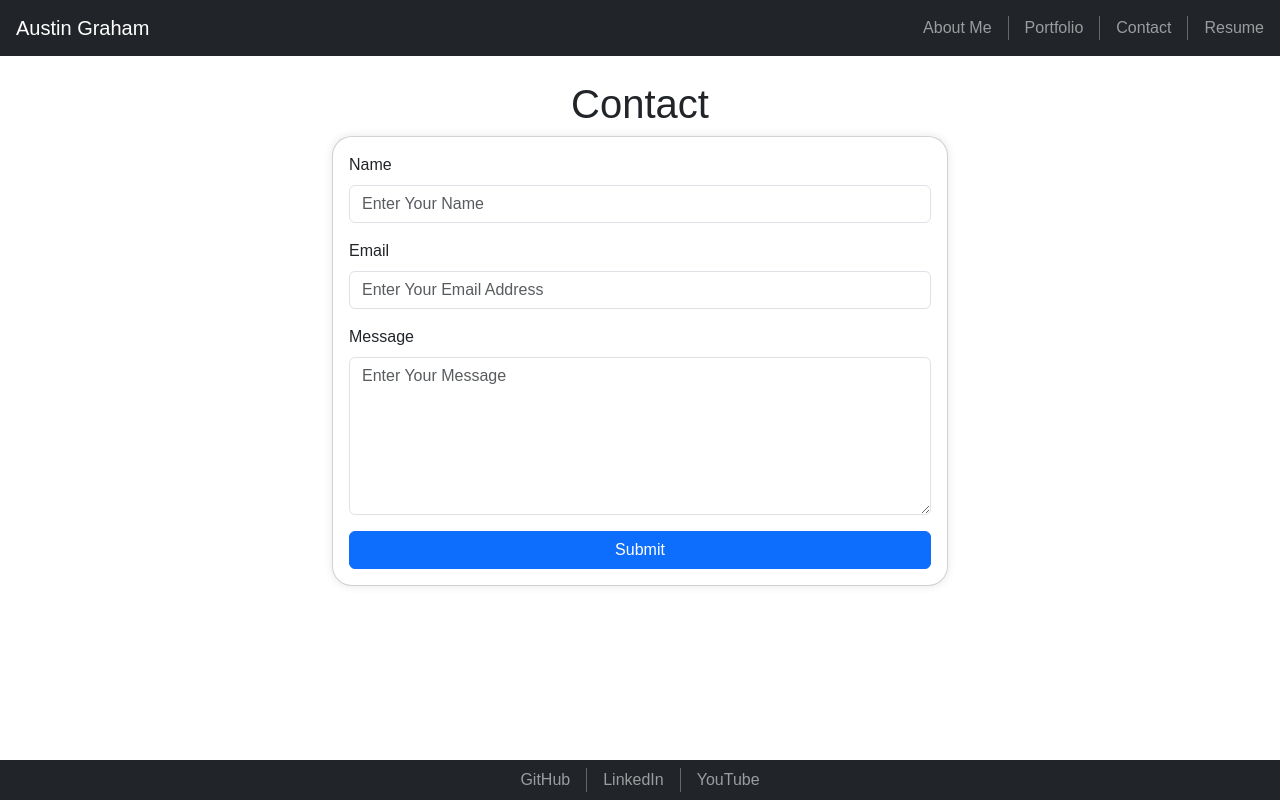
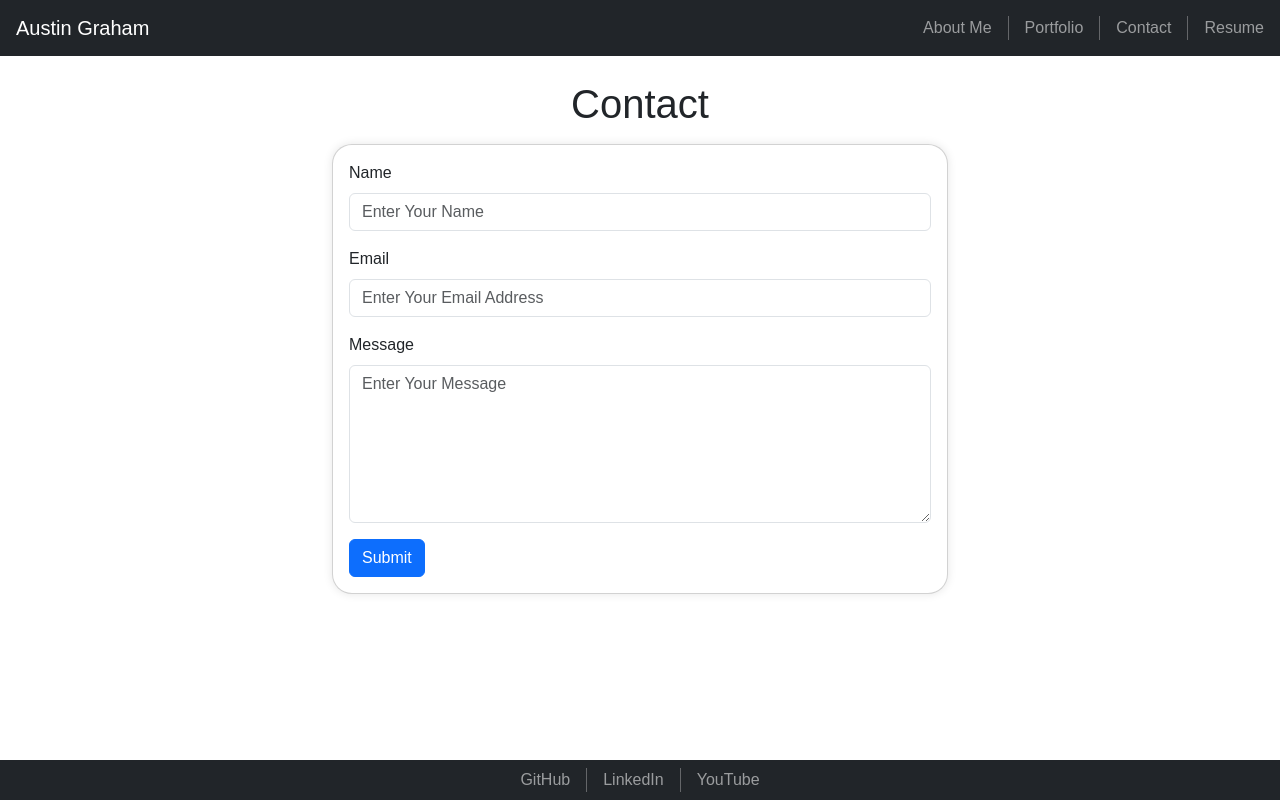
Before and after one commit to kyoriku/react-portfolio, a React (Vite) app: page /contact in a window 1280 px wide. Built offline with nearby package versions, Linux system fonts and the light colour scheme.

Commit message:
added some styling to Contact component

```diff
--- a/src/components/Contact.jsx
+++ b/src/components/Contact.jsx
@@ -1,4 +1,5 @@
 import React, { useState } from 'react';
+import '../styles/Contact.css';
 
 const Contact = () => {
   const [name, setName] = useState('');
@@ -57,7 +58,7 @@ const Contact = () => {
   return (
     <div className="container py-4 col-md-6">
       <h1 className="text-center">Contact</h1>
-      <form className="card p-3" onSubmit={handleFormSubmit}>
+      <form className="card p-3 mt-3" onSubmit={handleFormSubmit}>
         <div className="mb-3">
           <label htmlFor="name" className="form-label">
             Name
--- /dev/null
+++ b/src/styles/Contact.css
@@ -0,0 +1,3 @@
+.btn {
+  width: fit-content
+}
```
